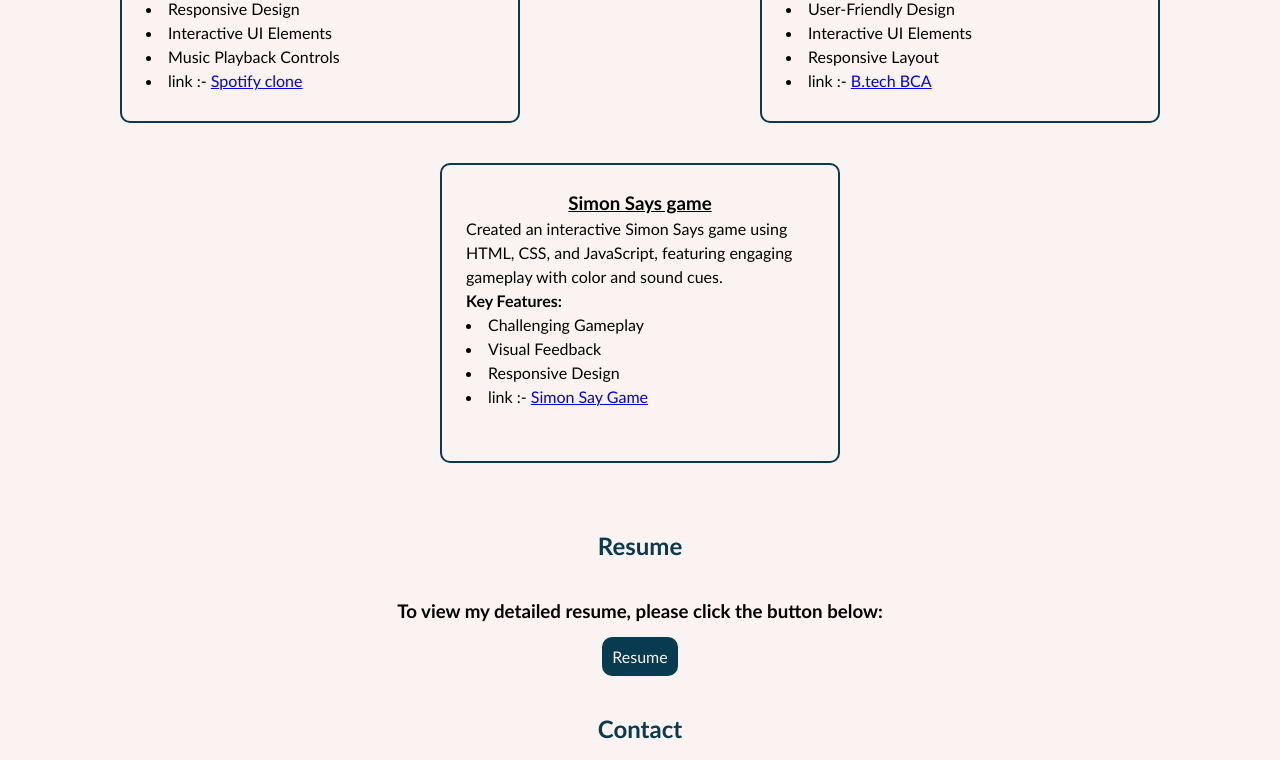
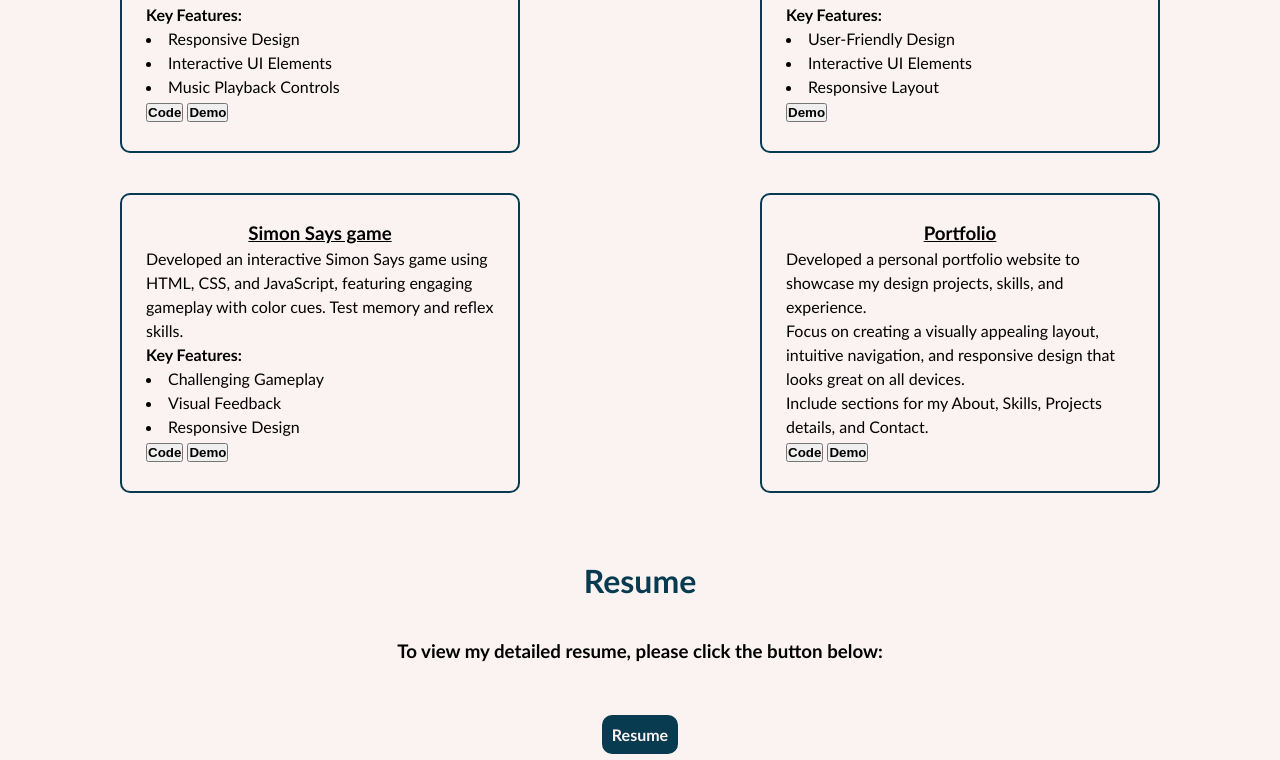
Before and after one commit to kirtikau16/Portfolio-, a plain HTML site: page index.html in a window 1280 px wide. Shown: the part 1508-2268 px from the top of the page. Drawn offline with Linux system fonts and the light colour scheme; a script that the page names is missing.

Commit message:
Update index.html
Update index.html

```diff
--- a/index.html
+++ b/index.html
@@ -22,13 +22,10 @@
 
     <div id="home_section">
         <div class="info">
-
-
-
             <div class="role">
-                    <h1 style="color: #083a50;">I AM</h1>
-                       <h1 style="color:#FA991C">KIRTI KAUSHIK</h1>
-                    <p style="color: #083a50;"class="role-description">A Front-end Developer</p>
+                    <h1 style="color: black;">I AM</h1>
+                       <h1 style="color:#FA991C" box-shadow: 5px 5px 5px 4px rgb(199, 197, 197)>KIRTI KAUSHIK</h1>
+                    <p style="color: black;"class="role-description">A Front-end Developer</p>
             </div>
                     <img src="home_illustration.png" alt="">
 
@@ -36,7 +33,7 @@
     </div>
 
     <div class="about" id="about_section">
-        <h2 class="heading">About Me</h2>
+        <h1 class="heading">About Me</h1>
         <img src="about_illustration.png" alt="">
         <p>
             Hlo,
@@ -49,7 +46,7 @@
     </div>
 
     <div id="skill_section">
-        <h2 class="heading">Skills</h2>
+        <h1 class="heading">Skills</h1>
         <ul class="skillsbox">
             <li class="skills">HTML / HTML5</li>
             <li class="skills">CSS / CSS3</li>
@@ -64,7 +61,7 @@
 
 
     <div id="project_section">
-    <h2 class="heading">Project</h2>
+    <h1 class="heading">Project</h1>
 
     <div class="project_cards">
         <div class="project_card">
@@ -75,7 +72,9 @@
                     <li>Responsive Design</li>
                     <li>Interactive UI Elements</li>
                     <li>Music Playback Controls</li>
-                    <li>link :- <a href="https://kirtikau16.github.io/Spotify_clone/">Spotify clone</a></li>
+                    <a href="https://github.com/kirtikau16/Spotify_clone" class="link"> <button><b>Code</b></button></a>
+                    <a href="https://spotifyclone-kirti.netlify.app/" class="link"><button><b>Demo</b></button></a>
+
                 </p>
         </div>
 
@@ -88,45 +87,46 @@
                     <li>User-Friendly Design</li>
                     <li>Interactive UI Elements</li>
                     <li>Responsive Layout</li>
-                    <li>link :- <a href="https://btechbca.blogspot.com/">B.tech BCA</a></li>
+                    <a href="https://btechbca.blogspot.com/" class="link"><button><b>Demo</b></button></a>
                 </p>
         </div>
 
         <div class="project_card">
                 <h3>Simon Says game</h3>
 
-                <p>Created an interactive Simon Says game using HTML, CSS, and JavaScript, featuring engaging gameplay with color and sound cues.
+                <p>Developed an interactive Simon Says game using HTML, CSS, and JavaScript, featuring engaging gameplay with color cues. Test memory and reflex skills.
 
                    <ul><b> Key Features:</b></ul>
                     <li>Challenging Gameplay</li>
                     <li>Visual Feedback</li>
                     <li>Responsive Design</li>
-                    <li>link :- <a href="https://kirtikau16.github.io/Simon-Say-Game/">Simon Say Game</a></li>
+                    <a href="https://github.com/kirtikau16/Simon-Say-Game" class="link"> <button><b>Code</b></button></a>
+                    <a href="https://simonsaysgame01.netlify.app/" class="link"><button><b>Demo</b></button></a>
                 </p>
         </div>
 
-<!--         <div class="project_card">
-                <h3>Website for IT student</h3>
-
-                <p>• I created B.tech BCA with the help of blogger which is the free platform of google. <br>
-                    • I upload the stuff about computer fundamental, operating system, software engineering and web
-                    designing. <br>
-                    • Motive to uploading this content is to help students. <br>
-                    • link :- <Resume href="https://btechbca.blogspot.com/ target=" _blank">B.tech BCA</a>
+        <div class="project_card">
+                <h3>Portfolio</h3>
+                <p>Developed  a  personal  portfolio  website  to  showcase  my  design  projects,  skills,  and  experience. <br> Focus  on  creating  a  visually  appealing  layout,  intuitive  navigation,  and  responsive  design that looks great on all devices. <br> Include  sections  for  my  About,  Skills, Projects  details, and Contact. <br>
+                    <a href="https://kirtikau16.github.io/Simon-Say-Game/" class="link"> <button><b>Code</b></button></a>
+                    <a href="https://simonsaysgame01.netlify.app/" class="link"><button><b>Demo</b></button></a>
                 </p>
-            </div> -->
+            </div>
         </div>
     </div>
 
 
     <div id="resume_section" >
-        <h2 class="heading">Resume</h2>
+        <h1 class="heading">Resume</h1>
             <h3>To view my detailed resume, please click the button below:</h3>
-            <a href="https://drive.google.com/file/d/1GymOg2digBi3ugOaX8_y-01tQGEuoHPf/view?usp=drivesdk" class="resume">Resume</a>
+            <br><br>
+            <a href="https://drive.google.com/file/d/1GymOg2digBi3ugOaX8_y-01tQGEuoHPf/view?usp=drivesdk" class="resume"><b>Resume</b></a>
     </div>
 
+    <br>
+
     <div id="contact_section">
-        <h2 class="heading">Contact</h2>
+        <!-- <h1 class="heading">Contact</h1> -->
        <div class="smicon">
         <a href="https://www.instagram.com/kittukaushik16/?hl=en" class="icons"><i class="fa-brands fa-instagram fa-2xl" style="color: #fd0d81;"></i></a>
 
```
